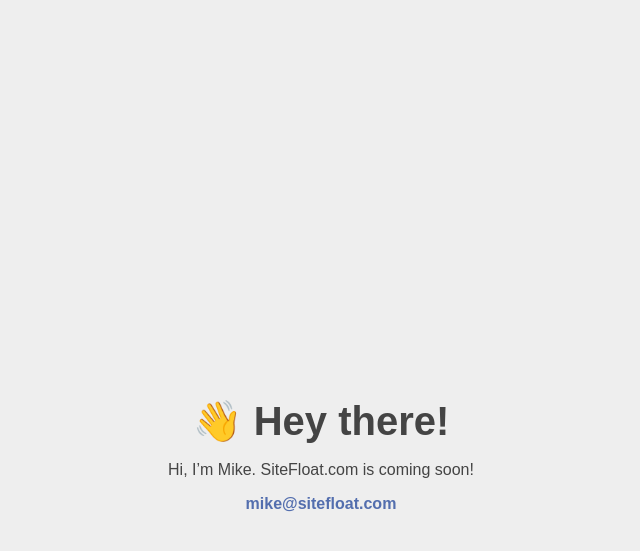
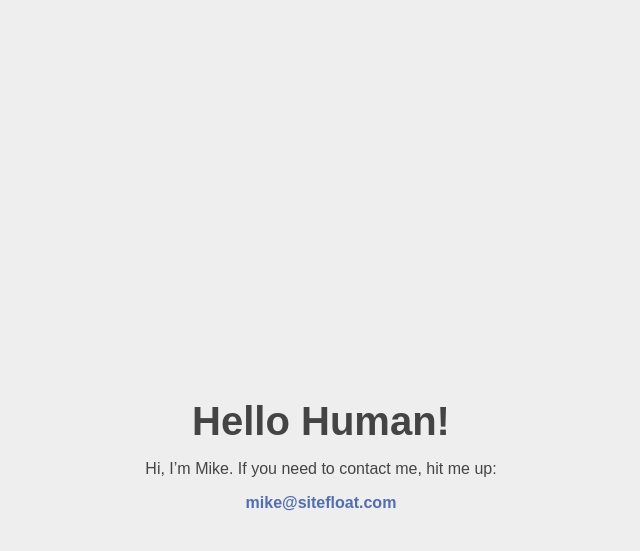
Before and after one commit to nerdflu/sitefloat-site, a Jekyll site: the page built from index.md, in a window 1280 px wide. Shown: the top 551 px of the page, without its empty margins (319-959 px from the left). Built offline with Jekyll 4.4.1, drawn with Linux system fonts in a browser that asks for light colours.

Commit message:
Update greeting in index.md to be more welcoming and provide contact information.

```diff
--- a/index.md
+++ b/index.md
@@ -3,8 +3,8 @@ layout: default
 title: SiteFloat -
 ---
 
-# 👋 Hey there!
+# Hello Human!
 
-Hi, I'm Mike. SiteFloat.com is coming soon!
+Hi, I'm Mike. If you need to contact me, hit me up:
 
 **[mike@sitefloat.com](mailto:mike@sitefloat.com)**
```
